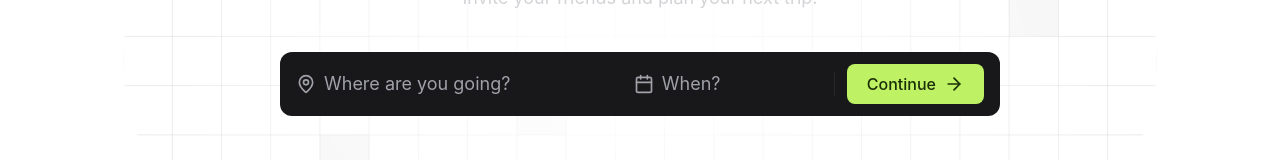
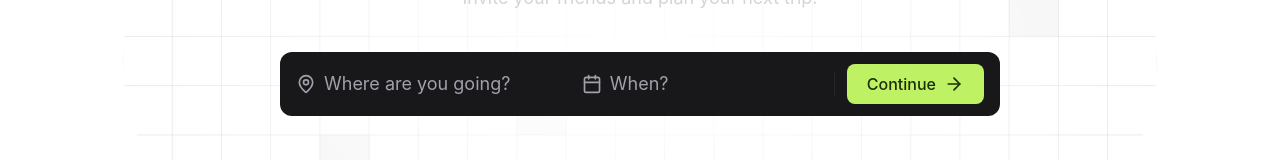
Before and after one commit to luizcorreajr/nlw-journey, a React app in the folder frontend/: page / in a window 1280 px wide. Shown: the part 339-499 px from the top of the page. Built offline with nearby package versions, Linux system fonts and the light colour scheme; the HTML template or start-up script is replaced by a standard one.

Commit message:
uptade dates

```diff
--- a/frontend/src/pages/create-trip/steps/destination-and-date-step.tsx
+++ b/frontend/src/pages/create-trip/steps/destination-and-date-step.tsx
@@ -1,7 +1,8 @@
 import { useState } from "react"
-import { DayPicker, DateRange } from "react-day-picker"
+import { Button } from "../../../components/button"
 import { MapPin, Calendar, Settings2, ArrowRight, X } from "lucide-react"
-import { Button } from "../../../components/button"
+import { DayPicker, type DateRange } from "react-day-picker"
+import { format } from 'date-fns'
 import "react-day-picker/dist/style.css"
 
 interface DestinationAndDateStepProps {
@@ -25,6 +26,10 @@ export function DestinationAndDateStep({
     return setIsDatePickerOpen(false)
   }
 
+  const displayedDate = eventStartAndEndDates && eventStartAndEndDates.from && eventStartAndEndDates.to
+  ? format(eventStartAndEndDates.from, "d' of 'LLL").concat(' to ').concat(format(eventStartAndEndDates.from, "d' of 'LLL"))
+  : null
+
   return (
     <div className="h-16 bg-zinc-900 px-4 rounded-xl flex items-center gap-3">
       <div className="flex items-center gap-2 flex-1">
@@ -37,10 +42,10 @@ export function DestinationAndDateStep({
         />
       </div>
 
-      <button onClick={openDatePicker} disabled={isGuestsInputOpen} className="flex items-center gap-2 text-left">
+      <button onClick={openDatePicker} disabled={isGuestsInputOpen} className="flex items-center gap-2 text-left w-[240px]">
         <Calendar className="size-5 text-zinc-400"/>
-        <span className="text-lg text-zinc-400 w-40">
-          When?
+        <span className="text-lg text-zinc-400 w-40 flex-1">
+          {displayedDate || "When?"}
         </span>
       </button>
 
```
